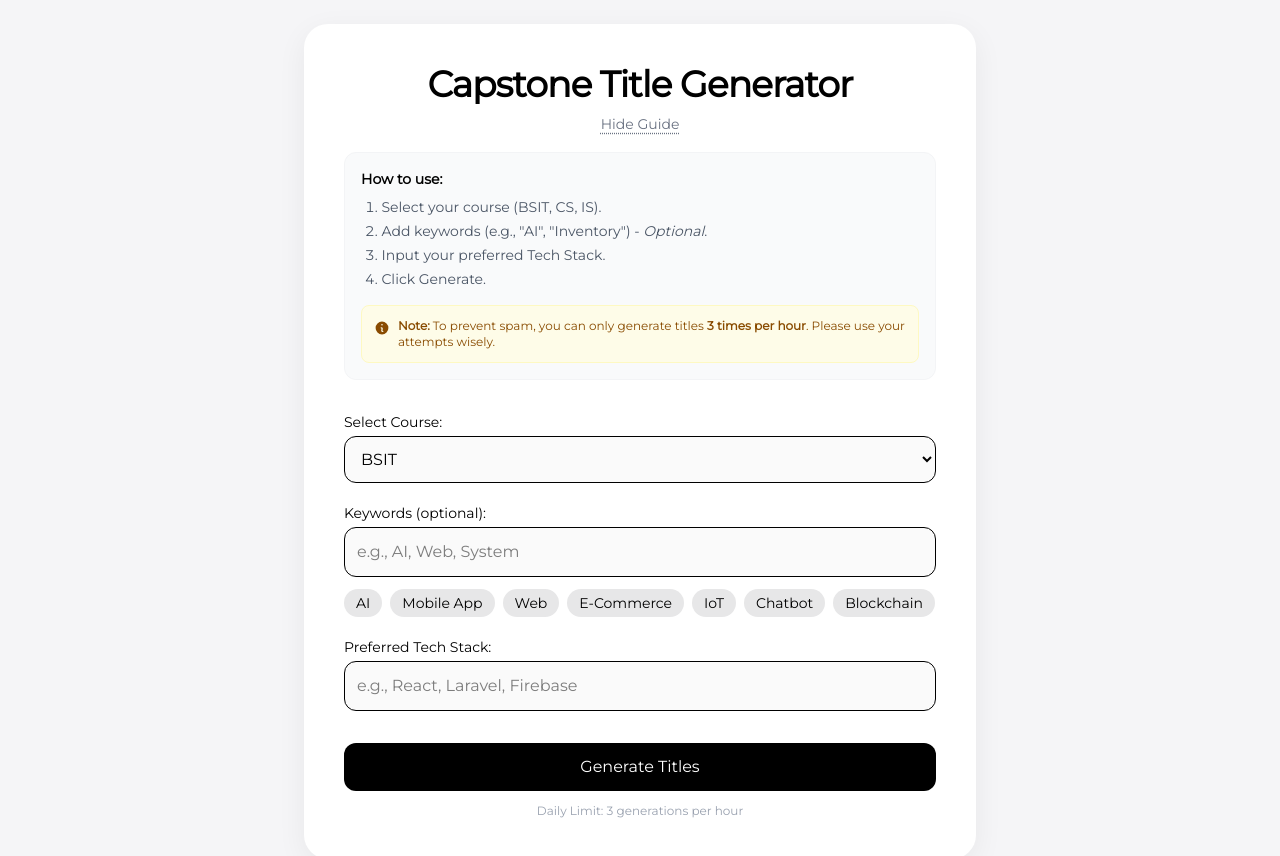
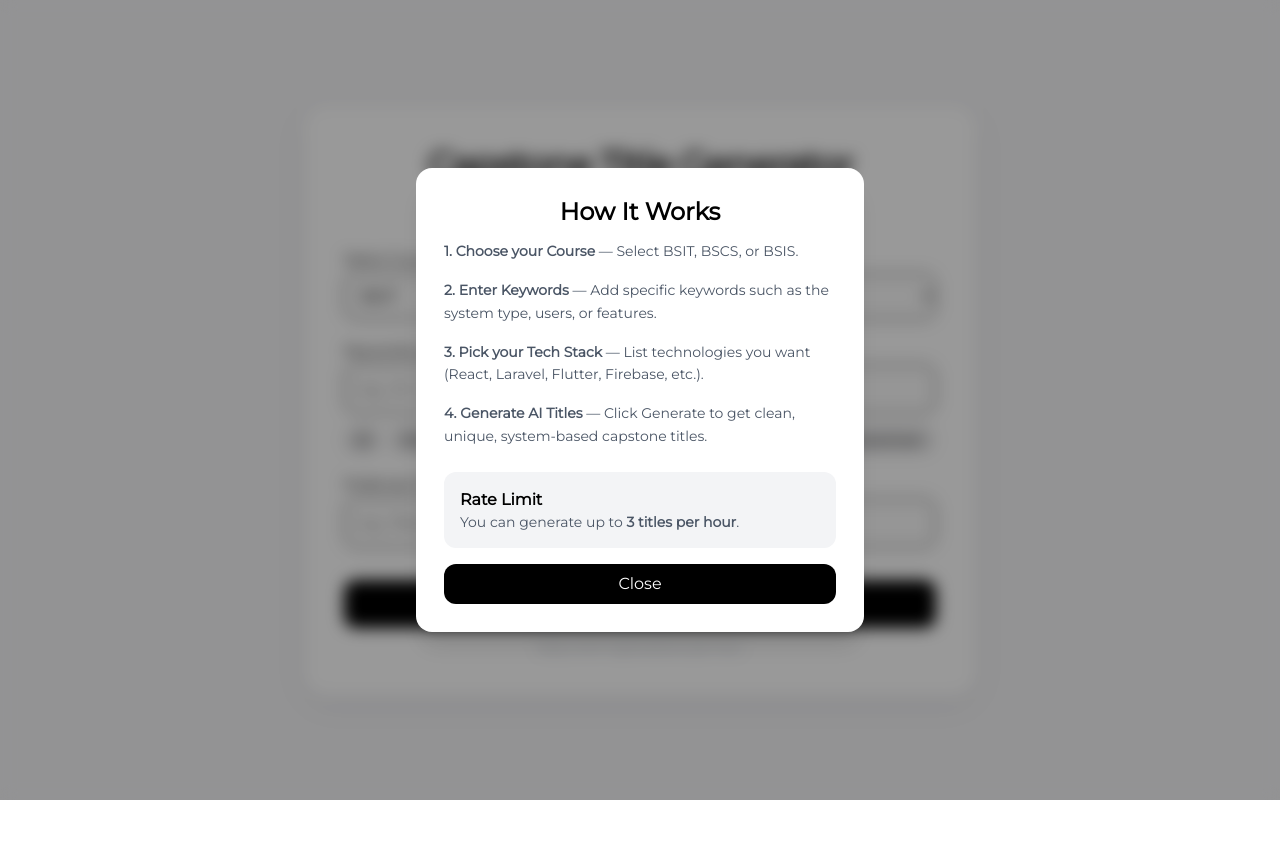
Before and after one commit to Crl0sDEV/capstone-title-generator, a Next.js app: page / in a window 1280 px wide. Both pictures are taken after a click on the button "How it works & Limits". Shown: the top 856 px of the page. After the commit the page ends 800 px from the top, so only its background shows below. Built offline with nearby package versions, Linux system fonts and the light colour scheme.

Commit message:
update the UI and refractor the code - NOT FINISH

```diff
--- a/src/app/page.js
+++ b/src/app/page.js
@@ -3,19 +3,41 @@
 import { motion, AnimatePresence } from "framer-motion";
 import { useCapstone } from "@/hooks/useCapstone";
 import { generatePDF } from "@/utils/pdfHelper";
+import AboutModal from "@/components/AboutModal";
+import HowItWorksModal from "@/components/HowItWorksModal";
 
 // Suggestions Constant
-const SUGGESTIONS = ["AI", "Mobile App", "Web", "E-Commerce", "IoT", "Chatbot", "Blockchain"];
+const SUGGESTIONS = [
+  "AI",
+  "Mobile App",
+  "Web",
+  "E-Commerce",
+  "IoT",
+  "Chatbot",
+  "Blockchain",
+];
 
 export default function Home() {
   const {
-    course, setCourse,
-    keywords, setKeywords,
-    techstack, setTechstack,
-    result, loading, cooldown, errorMsg,
-    showResetModal, setShowResetModal,
-    showInfo, setShowInfo,
-    generateTitles, addKeyword, resetAll
+    course,
+    setCourse,
+    keywords,
+    setKeywords,
+    techstack,
+    setTechstack,
+    result,
+    loading,
+    cooldown,
+    errorMsg,
+    showResetModal,
+    setShowResetModal,
+    showInfo,
+    setShowInfo,
+    showAbout,
+    setShowAbout,
+    generateTitles,
+    addKeyword,
+    resetAll,
   } = useCapstone();
 
   return (
@@ -39,37 +61,20 @@ export default function Home() {
             {showInfo ? "Hide Guide" : "How it works & Limits"}
           </button>
 
-          {/* HOW TO USE & LIMIT SECTION */}
-          <AnimatePresence>
-            {showInfo && (
-              <motion.div
-                initial={{ opacity: 0, height: 0 }}
-                animate={{ opacity: 1, height: "auto" }}
-                exit={{ opacity: 0, height: 0 }}
-                className="overflow-hidden"
-              >
-                <div className="mt-4 p-4 bg-gray-50 rounded-xl text-left text-sm text-gray-600 border border-gray-100">
-                  <p className="font-semibold text-black mb-2">How to use:</p>
-                  <ol className="list-decimal list-inside space-y-1 mb-4 ml-1">
-                    <li>Select your course (BSIT, CS, IS).</li>
-                    <li>Add keywords (e.g., &quot;AI&quot;, &quot;Inventory&quot;) - <i>Optional</i>.</li>
-                    <li>Input your preferred Tech Stack.</li>
-                    <li>Click Generate.</li>
-                  </ol>
+          {/* ABOUT BUTTON */}
+          <button
+            onClick={() => setShowAbout(true)}
+            className="ml-4 text-sm text-gray-500 hover:text-black underline decoration-dotted underline-offset-4 transition"
+          >
+            About
+          </button>
+        </div>
 
-                  <div className="flex items-start gap-2 p-3 bg-yellow-50 text-yellow-800 rounded-lg text-xs border border-yellow-100">
-                    <svg xmlns="http://www.w3.org/2000/svg" viewBox="0 0 20 20" fill="currentColor" className="w-4 h-4 mt-0.5 shrink-0">
-                      <path fillRule="evenodd" d="M18 10a8 8 0 11-16 0 8 8 0 0116 0zm-7-4a1 1 0 11-2 0 1 1 0 012 0zM9 9a.75.75 0 000 1.5h.253a.25.25 0 01.244.304l-.459 2.066A1.75 1.75 0 0010.747 15H11a.75.75 0 000-1.5h-.253a.25.25 0 01-.244-.304l.459-2.066A1.75 1.75 0 009.253 9H9z" clipRule="evenodd" />
-                    </svg>
-                    <span>
-                      <b>Note:</b> To prevent spam, you can only generate titles <b>3 times per hour</b>. Please use your attempts wisely.
-                    </span>
-                  </div>
-                </div>
-              </motion.div>
-            )}
-          </AnimatePresence>
-        </div>
+        {/* HOW IT WORKS MODAL */}
+        <HowItWorksModal showInfo={showInfo} setShowInfo={setShowInfo} />
+
+        {/* ABOUT MODAL */}
+        <AboutModal showAbout={showAbout} setShowAbout={setShowAbout} />
 
         {/* Error Message */}
         <AnimatePresence>
@@ -81,7 +86,9 @@ export default function Home() {
               className="mb-4 p-4 bg-red-100 text-red-700 border border-red-300 rounded-xl text-sm overflow-hidden"
             >
               {errorMsg}
-              {cooldown > 0 && <p className="font-semibold mt-1">Try again in {cooldown}s</p>}
+              {cooldown > 0 && (
+                <p className="font-semibold mt-1">Try again in {cooldown}s</p>
+              )}
             </motion.div>
           )}
         </AnimatePresence>
@@ -90,7 +97,9 @@ export default function Home() {
         <div className="space-y-5">
           {/* Course Select */}
           <div>
-            <label className="block text-sm font-medium mb-1">Select Course:</label>
+            <label className="block text-sm font-medium mb-1">
+              Select Course:
+            </label>
             <select
               value={course}
               onChange={(e) => setCourse(e.target.value)}
@@ -104,7 +113,9 @@ export default function Home() {
 
           {/* Keywords */}
           <div>
-            <label className="block text-sm font-medium mb-1">Keywords (optional):</label>
+            <label className="block text-sm font-medium mb-1">
+              Keywords (optional):
+            </label>
             <input
               type="text"
               placeholder="e.g., AI, Web, System"
@@ -128,7 +139,9 @@ export default function Home() {
 
           {/* Tech Stack */}
           <div>
-            <label className="block text-sm font-medium mb-1">Preferred Tech Stack:</label>
+            <label className="block text-sm font-medium mb-1">
+              Preferred Tech Stack:
+            </label>
             <input
               type="text"
               placeholder="e.g., React, Laravel, Firebase"
@@ -144,14 +157,33 @@ export default function Home() {
           <div className="flex items-center gap-5">
             <motion.button
               whileTap={{ scale: cooldown > 0 ? 1 : 0.92 }}
-              animate={cooldown > 0 ? { boxShadow: ["0 0 0px #0000", "0 0 10px #999"], transition: { repeat: Infinity, repeatType: "reverse", duration: 1.2 } } : {}}
+              animate={
+                cooldown > 0
+                  ? {
+                      boxShadow: ["0 0 0px #0000", "0 0 10px #999"],
+                      transition: {
+                        repeat: Infinity,
+                        repeatType: "reverse",
+                        duration: 1.2,
+                      },
+                    }
+                  : {}
+              }
               onClick={generateTitles}
               disabled={loading || cooldown > 0}
               className={`flex-1 px-5 py-3 rounded-xl text-white font-medium transition text-center ${
-                cooldown > 0 ? "bg-gray-400 cursor-not-allowed" : "bg-black hover:bg-gray-800"
+                cooldown > 0
+                  ? "bg-gray-400 cursor-not-allowed"
+                  : "bg-black hover:bg-gray-800"
               }`}
             >
-              {loading ? <span className="animate-pulse">Generating...</span> : cooldown > 0 ? `Locked (${cooldown}s)` : "Generate Titles"}
+              {loading ? (
+                <span className="animate-pulse">Generating...</span>
+              ) : cooldown > 0 ? (
+                `Locked (${cooldown}s)`
+              ) : (
+                "Generate Titles"
+              )}
             </motion.button>
           </div>
 
@@ -177,8 +209,19 @@ export default function Home() {
                 className="p-2 rounded-xl bg-black text-white hover:bg-gray-800 transition"
                 title="Download PDF"
               >
-                <svg xmlns="http://www.w3.org/2000/svg" fill="none" viewBox="0 0 24 24" strokeWidth={1.5} stroke="currentColor" className="w-6 h-6">
-                  <path strokeLinecap="round" strokeLinejoin="round" d="M19.5 14.25v-2.625a3.375 3.375 0 00-3.375-3.375H8.25m0 0L10.5 6m-2.25 2.25L6 6m2.25 2.25v8.25A2.25 2.25 0 0010.5 18h3a2.25 2.25 0 002.25-2.25v-1.5" />
+                <svg
+                  xmlns="http://www.w3.org/2000/svg"
+                  fill="none"
+                  viewBox="0 0 24 24"
+                  strokeWidth={1.5}
+                  stroke="currentColor"
+                  className="w-6 h-6"
+                >
+                  <path
+                    strokeLinecap="round"
+                    strokeLinejoin="round"
+                    d="M19.5 14.25v-2.625a3.375 3.375 0 00-3.375-3.375H8.25m0 0L10.5 6m-2.25 2.25L6 6m2.25 2.25v8.25A2.25 2.25 0 0010.5 18h3a2.25 2.25 0 002.25-2.25v-1.5"
+                  />
                 </svg>
               </motion.button>
 
@@ -224,10 +267,22 @@ export default function Home() {
               className="bg-white p-6 rounded-2xl shadow-xl w-[90%] max-w-md text-center"
             >
               <h2 className="text-xl font-semibold mb-3">Are you sure?</h2>
-              <p className="text-gray-600 mb-6">This will clear all inputs and generated titles.</p>
+              <p className="text-gray-600 mb-6">
+                This will clear all inputs and generated titles.
+              </p>
               <div className="flex justify-center gap-4">
-                <button onClick={() => setShowResetModal(false)} className="px-4 py-2 rounded-lg bg-gray-200 hover:bg-gray-300 transition">Cancel</button>
-                <button onClick={resetAll} className="px-4 py-2 rounded-lg bg-red-600 text-white hover:bg-red-700 transition">Yes, Reset</button>
+                <button
+                  onClick={() => setShowResetModal(false)}
+                  className="px-4 py-2 rounded-lg bg-gray-200 hover:bg-gray-300 transition"
+                >
+                  Cancel
+                </button>
+                <button
+                  onClick={resetAll}
+                  className="px-4 py-2 rounded-lg bg-red-600 text-white hover:bg-red-700 transition"
+                >
+                  Yes, Reset
+                </button>
               </div>
             </motion.div>
           </motion.div>
--- /dev/null
+++ b/src/components/AboutModal.js
@@ -0,0 +1,56 @@
+"use client";
+
+import { motion, AnimatePresence } from "framer-motion";
+
+export default function AboutModal({ showAbout, setShowAbout }) {
+  return (
+    <AnimatePresence>
+      {showAbout && (
+        <motion.div
+          initial={{ opacity: 0 }}
+          animate={{ opacity: 1 }}
+          exit={{ opacity: 0 }}
+          className="fixed inset-0 bg-black/40 backdrop-blur-sm flex items-center justify-center z-[999]"
+        >
+          <motion.div
+            initial={{ scale: 0.85, opacity: 0 }}
+            animate={{ scale: 1, opacity: 1 }}
+            exit={{ scale: 0.85, opacity: 0 }}
+            transition={{ duration: 0.25 }}
+            className="bg-white p-7 rounded-2xl shadow-xl w-[90%] max-w-md"
+          >
+            <h2 className="text-2xl font-semibold mb-3 text-center">
+              About This Tool
+            </h2>
+
+            <p className="text-gray-600 text-sm leading-relaxed mb-4">
+              The Capstone Title Generator is designed to help IT, CS, and
+              IS students quickly create unique, creative, and system-based
+              capstone project titles. It uses AI to generate professional,
+              realistic titles based on your chosen course, keywords, and
+              preferred technologies.
+            </p>
+
+            <p className="text-gray-600 text-sm leading-relaxed mb-4">
+              This tool includes built-in rate-limiting to keep it fair for
+              everyone. You may generate up to <b>3 titles per hour</b>, and
+              the system automatically resets your available attempts.
+            </p>
+
+            <p className="text-gray-600 text-sm leading-relaxed mb-5">
+              Created by <b>Carlos Miguel Sandrino</b> — crafted with React,
+              Next.js, Framer Motion, Tailwind CSS, and Groq AI.
+            </p>
+
+            <button
+              onClick={() => setShowAbout(false)}
+              className="w-full py-2 mt-2 rounded-xl bg-black text-white hover:bg-gray-800 transition"
+            >
+              Close
+            </button>
+          </motion.div>
+        </motion.div>
+      )}
+    </AnimatePresence>
+  );
+}
--- /dev/null
+++ b/src/components/HowItWorksModal.js
@@ -0,0 +1,65 @@
+"use client";
+
+import { motion, AnimatePresence } from "framer-motion";
+
+export default function HowItWorksModal({ showInfo, setShowInfo }) {
+  return (
+    <AnimatePresence>
+      {showInfo && (
+        <motion.div
+          initial={{ opacity: 0 }}
+          animate={{ opacity: 1 }}
+          exit={{ opacity: 0 }}
+          className="fixed inset-0 bg-black/40 backdrop-blur-sm flex items-center justify-center z-[999]"
+        >
+          <motion.div
+            initial={{ scale: 0.85, opacity: 0 }}
+            animate={{ scale: 1, opacity: 1 }}
+            exit={{ scale: 0.85, opacity: 0 }}
+            transition={{ duration: 0.25 }}
+            className="bg-white p-7 rounded-2xl shadow-xl w-[90%] max-w-md"
+          >
+            <h2 className="text-2xl font-semibold mb-3 text-center">
+              How It Works
+            </h2>
+
+            <div className="space-y-4 text-gray-600 text-sm leading-relaxed">
+              <p>
+                <b>1. Choose your Course</b> — Select BSIT, BSCS, or BSIS.
+              </p>
+
+              <p>
+                <b>2. Enter Keywords</b> — Add specific keywords such as the
+                system type, users, or features.
+              </p>
+
+              <p>
+                <b>3. Pick your Tech Stack</b> — List technologies you want
+                (React, Laravel, Flutter, Firebase, etc.).
+              </p>
+
+              <p>
+                <b>4. Generate AI Titles</b> — Click Generate to get clean,
+                unique, system-based capstone titles.
+              </p>
+            </div>
+
+            <div className="mt-6 p-4 bg-gray-100 rounded-xl">
+              <h3 className="font-semibold">Rate Limit</h3>
+              <p className="text-gray-600 text-sm">
+                You can generate up to <b>3 titles per hour</b>.
+              </p>
+            </div>
+
+            <button
+              onClick={() => setShowInfo(false)}
+              className="w-full py-2 mt-4 rounded-xl bg-black text-white hover:bg-gray-800 transition"
+            >
+              Close
+            </button>
+          </motion.div>
+        </motion.div>
+      )}
+    </AnimatePresence>
+  );
+}
--- a/src/hooks/useCapstone.js
+++ b/src/hooks/useCapstone.js
@@ -10,6 +10,7 @@ export function useCapstone() {
   const [errorMsg, setErrorMsg] = useState("");
   const [showResetModal, setShowResetModal] = useState(false);
   const [showInfo, setShowInfo] = useState(false);
+  const [showAbout, setShowAbout] = useState(false);
 
   // Load cooldown on mount
   useEffect(() => {
@@ -95,6 +96,7 @@ export function useCapstone() {
     errorMsg,
     showResetModal, setShowResetModal,
     showInfo, setShowInfo,
+    showAbout, setShowAbout,
     // Actions
     generateTitles,
     addKeyword,
```
